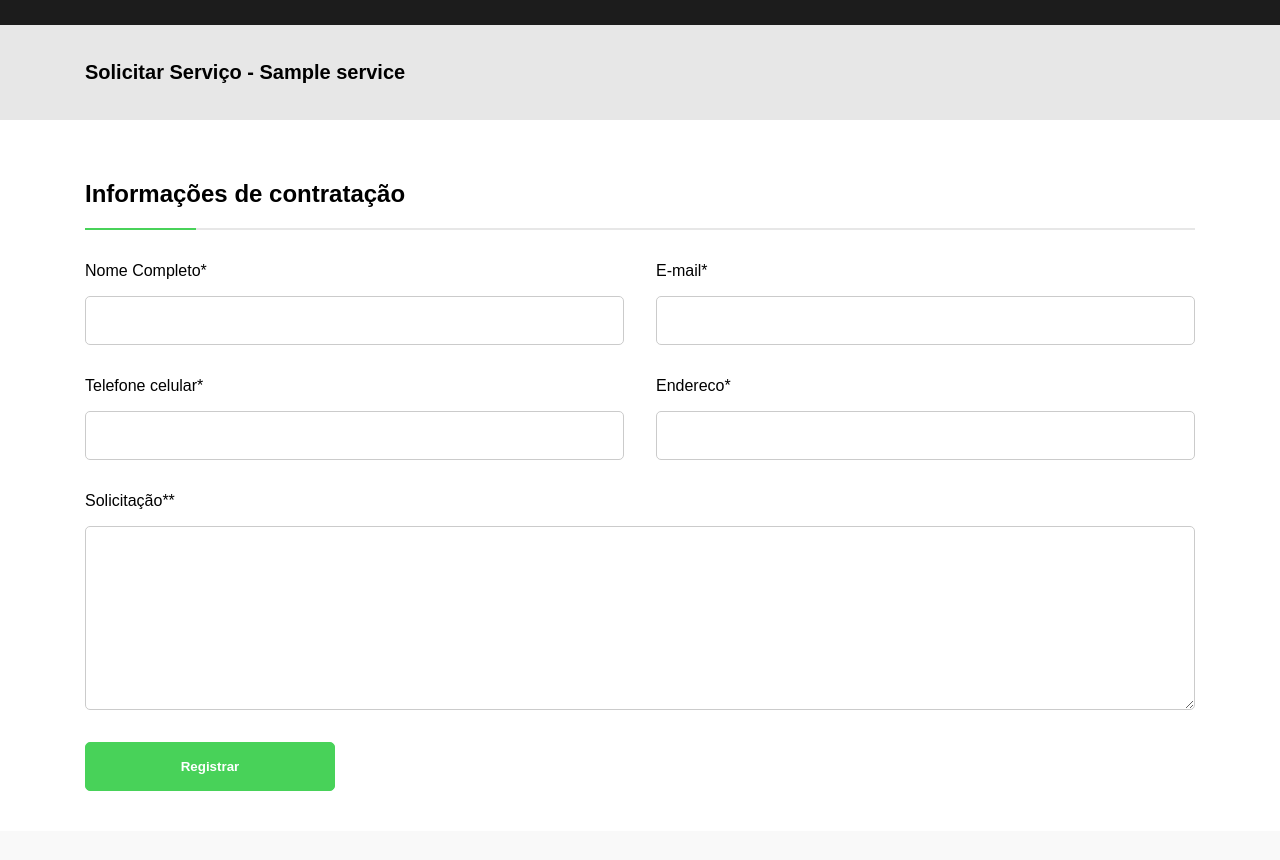
After one commit to treinaweb/treinaweb-workshop-python-django, a Django app: page /services/1/order in a window 1280 px wide. The commit adds this page. Shown: the part 327-1187 px from the top of the page. Run offline with Django 5.2, Linux system fonts and the light colour scheme; tables that the repository leaves empty hold one stand-in row (values such as "Sample post"); some web fonts are replaced.

Commit message:
05:21 - Criando a página de Solicitação de Serviço

```diff
--- /dev/null
+++ b/services/forms.py
@@ -0,0 +1,20 @@
+from django import forms
+
+from .models import ServiceOrder
+
+
+class ServiceOrderForm(forms.ModelForm):
+    class Meta:
+        model = ServiceOrder
+        fields = (
+            "service",
+            "name",
+            "email",
+            "phone",
+            "address",
+            "extra_info",
+        )
+        widgets = {
+            "address": forms.TextInput(),
+            "service": forms.HiddenInput(),
+        }
--- /dev/null
+++ b/services/templates/services/create_order.html
@@ -0,0 +1,49 @@
+{% extends "base.html" %}
+
+{% block content %}
+<!-- info página -->
+<section class="pagina-info">
+    <div class="container">
+        <p>
+           Solicitar Serviço - {{ service.name }}
+        </p>
+    </div>
+</section>
+
+<!-- Contato Form -->
+<section class="form-contato-secao">
+    <div class="container">
+        <h2>Informações de contratação</h2>
+        <div class="divisor-form">
+            <div class="status"></div>
+        </div>
+        <form class="form-contato" method="POST">
+            {% csrf_token %}
+
+            {{ form.service }}
+
+            <div class="form-item nome">
+                <label for="nome">Nome Completo*</label>
+                {{ form.name }}
+            </div>
+            <div class="form-item email">
+                <label for="email">E-mail*</label>
+                {{ form.email }}
+            </div>
+            <div class="form-item cel">
+                <label for="cel">Telefone celular*</label>
+                {{ form.phone }}
+            </div>
+            <div class="form-item endereco">
+                <label for="endereco">Endereco*</label>
+                {{ form.address }}
+            </div>
+            <div class="form-item mensagem">
+                <label for="solicitacao">Solicitação**</label>
+                {{ form.extra_info }}
+            </div>
+            <button type="submit" class="btn-green">Registrar</button>
+        </form>
+    </div>
+</section>
+{% endblock content %}
--- a/services/templates/services/detail.html
+++ b/services/templates/services/detail.html
@@ -214,7 +214,7 @@
                             <h3>Nosso pacote</h3>
                             <span>R$ {{ service.price }}</span>
                         </div>
-                        <a href="./contratacao.html" class="btn-green">Agendar serviço</a>
+                        <a href="{% url "services:create_order" pk=service.pk %}" class="btn-green">Agendar serviço</a>
                     </div>
                     <div class="info-qtd">
                         <img src="./src/img/check-fill.svg" alt="">
--- a/services/urls.py
+++ b/services/urls.py
@@ -1,9 +1,10 @@
 from django.urls import path
 
-from .views import list, detail
+from .views import list, detail, create_order
 
 app_name = "services"
 urlpatterns = [
     path("", list, name="list"),
     path("<int:pk>/", detail, name="detail"),
+    path("<int:pk>/order", create_order, name="create_order"),
 ]
--- a/services/views.py
+++ b/services/views.py
@@ -1,8 +1,9 @@
-from django.shortcuts import render, get_object_or_404
+from django.shortcuts import render, get_object_or_404, redirect
 from django.core.paginator import Paginator
 from django.conf import settings
 
 from .models import Service
+from .forms import ServiceOrderForm
 
 
 def list(request):
@@ -31,3 +32,14 @@ def list(request):
 def detail(request, pk):
     service = get_object_or_404(Service, pk=pk)
     return render(request, "services/detail.html", {"service": service})
+
+
+def create_order(request, pk):
+    service = get_object_or_404(Service, pk=pk)
+    form = ServiceOrderForm(request.POST or None, initial={"service": service})
+    if form.is_valid():
+        form.save()
+        return redirect("services:detail", pk=pk)
+    return render(
+        request, "services/create_order.html", {"service": service, "form": form}
+    )
```
